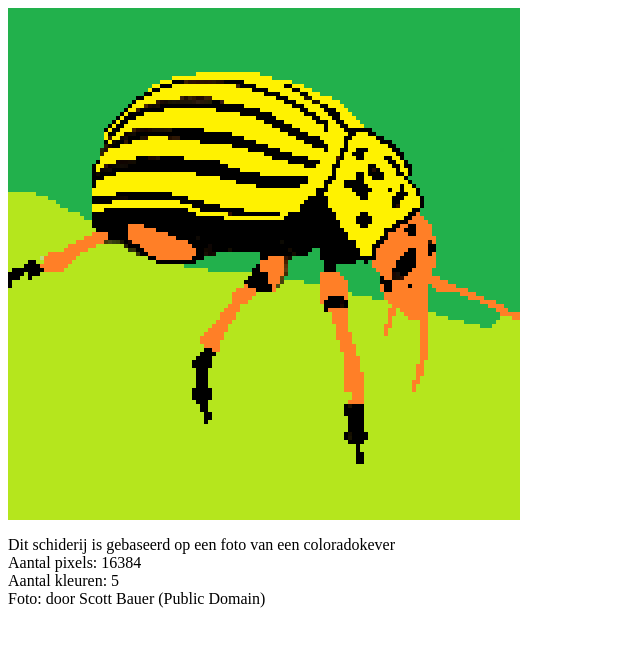
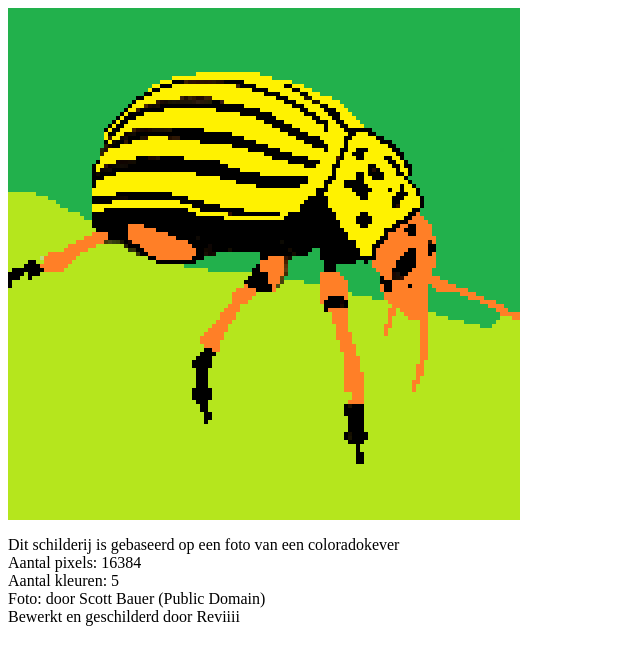
Before and after one commit to reviiii/art, a plain HTML site: page col.html in a window 1280 px wide. Shown: the whole page, without its empty margins (0-640 px from the left). Drawn offline with Linux system fonts and the light colour scheme.

Commit message:
Update col.html

```diff
--- a/col.html
+++ b/col.html
@@ -11,9 +11,10 @@ img {
 </head>
 <body>
 <!-- <img src="col_original.png"> --> <img src="col.png" width="512">
-<p>Dit schiderij is gebaseerd op een foto van een coloradokever<br>
+<p>Dit schilderij is gebaseerd op een foto van een coloradokever<br>
 Aantal pixels: 16384<br>
 Aantal kleuren: 5<br>
-Foto: door Scott Bauer (Public Domain)</p>
+Foto: door Scott Bauer (Public Domain)<br>
+Bewerkt en geschilderd door Reviiii</p>
 </body>
 </html>
```
